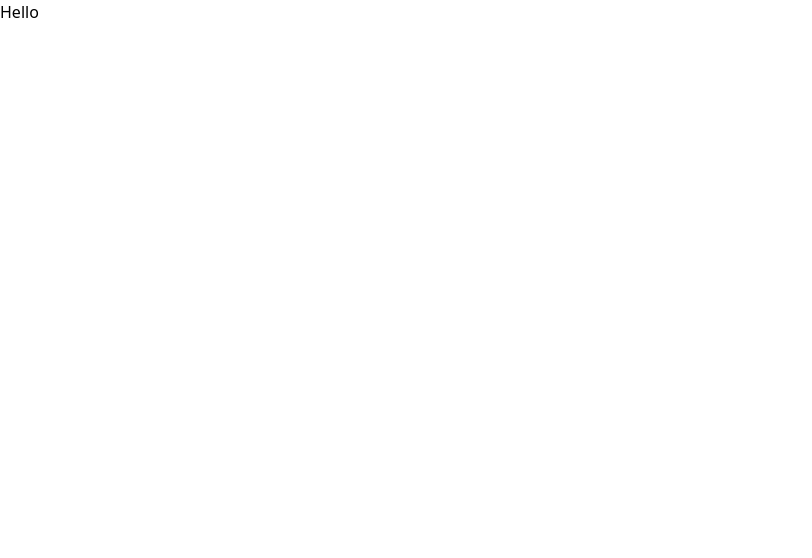
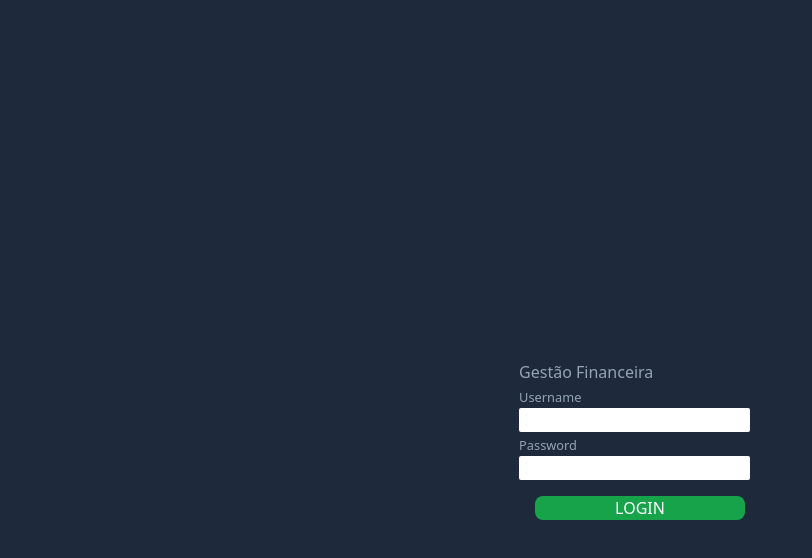
Before and after one commit to FagnerAureliano/gestao-financeira-fe, a React (Vite) app: page / in a window 1280 px wide. Shown: the top 558 px of the page, without its empty margins (0-812 px from the left). Built offline with nearby package versions, Linux system fonts and the light colour scheme.

Commit message:
impl tailwindcss

```diff
--- /dev/null
+++ b/postcss.config.js
@@ -0,0 +1,6 @@
+module.exports = {
+    plugins: {
+      tailwindcss: {},
+      autoprefixer: {},
+    }
+  }
--- a/src/App.tsx
+++ b/src/App.tsx
@@ -1,7 +1,12 @@
+import { Login } from "./modules/login/components/Login";
 
+export function App() {
+  return (
 
-function App() {
-  return <h1>Hello</h1>
+    <div className="bg-slate-800 flex justify-center items-center h-[70vw] w-[100vw] md:w-auto">
+      <div className="text-slate-400">
+        <Login />
+      </div>
+    </div>
+  );
 }
-
-export default App
--- /dev/null
+++ b/src/modules/login/components/Login.tsx
@@ -0,0 +1,54 @@
+import { Formik, Field, Form, ErrorMessage } from "formik";
+
+import validationSchema from "./schema";
+
+const initialValues = {
+  email: "",
+  password: "",
+};
+
+function onSubmit(values: any) {
+  console.log(values);
+}
+
+
+export function Login() {
+  return (
+    <div className="App">
+      <header className="App-header">
+        {/* <h3>Heiser Fitness</h3> */}
+        <label className="">Gestão Financeira</label>
+
+        <Formik
+          initialValues={initialValues}
+          onSubmit={onSubmit}
+          validationSchema={validationSchema}
+        >
+          <Form>
+            <div>
+              <div>
+                <small>Username</small>
+              </div>
+              <div>
+                <Field className="rounded-sm" type="email" name="email" />
+                <ErrorMessage className="text-yellow-300 text-sm" name="email" component="div" />
+              </div>
+            </div>
+            <div>
+              <div>
+                <small>Password</small>
+              </div>
+              <div>
+                <Field className="rounded-sm" type="password" name="password" />
+                <ErrorMessage className="text-yellow-300 text-sm"  name="password" component="div" />
+              </div>
+            </div>
+            <div className="">
+            <button className="bg-green-600 rounded-lg px-20 h-6 text-white flex m-4 items-center group" type="submit" > LOGIN </button>
+            </div>
+          </Form>
+        </Formik>
+      </header>
+    </div>
+  );
+}
--- /dev/null
+++ b/src/modules/login/components/schema.tsx
@@ -0,0 +1,6 @@
+import * as Yup from "yup";
+
+export default Yup.object().shape({
+  email: Yup.string().required("This email is required!"),
+  password: Yup.string().required("This pass is required!"),
+});
```
Also changed, not shown: package.json (+6 -1 lines), src/api/services/auth-header.ts (added, +13 -0 lines), src/api/services/auth.service.ts (added, +42 -0 lines), src/api/services/user.service.ts (added, +25 -0 lines), src/main.tsx (+6 -6 lines), 1 other file (tests, documents, lock files or other folders).
